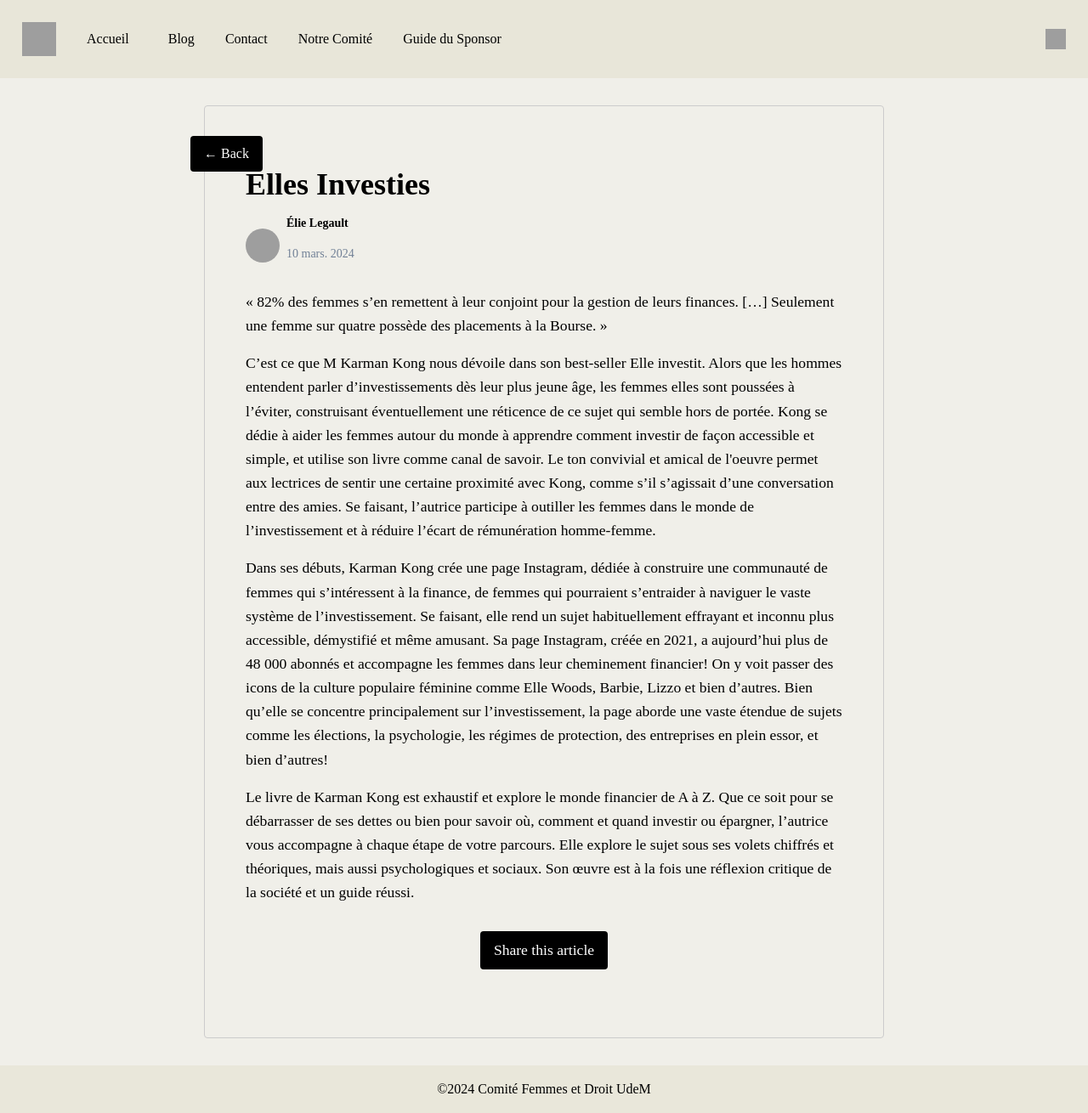
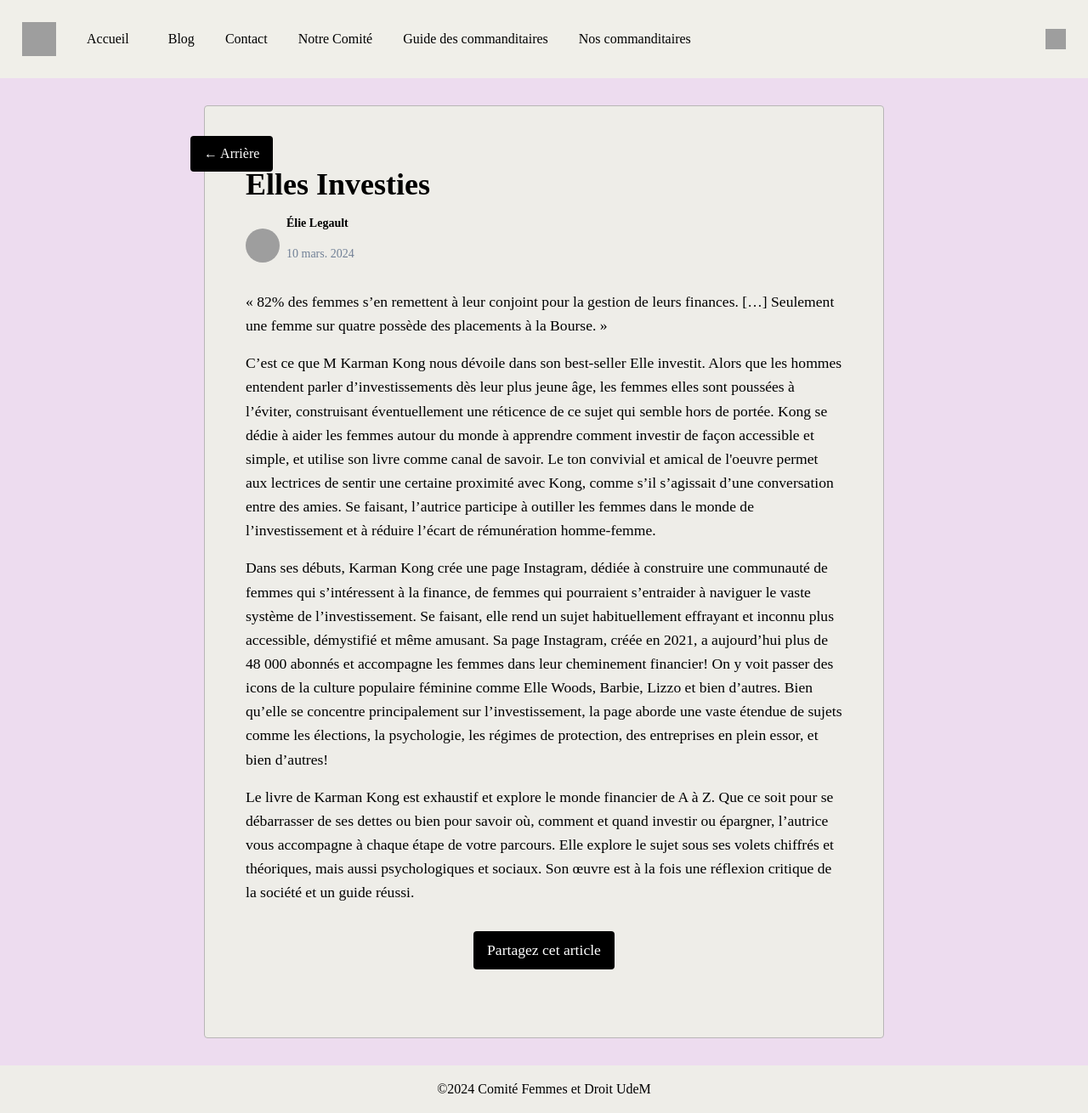
Before and after one commit to lucasadilla/UDEMDROIT, a Next.js app: page /article/1 in a window 1280 px wide. Shown: the whole page at 85% size. Built offline with nearby package versions, Linux system fonts and the light colour scheme; grey boxes are pictures that could not be loaded.

Commit message:
Color changes and added an extra page

```diff
--- a/components/navbar.js
+++ b/components/navbar.js
@@ -9,7 +9,7 @@ export default function Navbar() {
                     <img src="/images/logo femme et droit-Photoroom.png" alt="Logo" className="logo w-10 h-10 mr-4"/>
                 </a>
                 <ul className="flex space-x-4">
-                <li>
+                    <li>
                         <Link href="/">
                             <span className="nav-link text-black">Accueil</span>
                         </Link>
@@ -31,7 +31,12 @@ export default function Navbar() {
                     </li>
                     <li>
                         <Link href="/sponsor">
-                            <span className="nav-link text-black">Guide du Sponsor</span>
+                            <span className="nav-link text-black">Guide des commanditaires</span>
+                        </Link>
+                    </li>
+                    <li>
+                        <Link href="/commanditaires">
+                            <span className="nav-link text-black">Nos commanditaires</span>
                         </Link>
                     </li>
                 </ul>
--- a/pages/article/[id].js
+++ b/pages/article/[id].js
@@ -45,8 +45,8 @@ export default function Article() {
         <div>
             <Navbar />
             <main className="article-page article-box">
-                <button onClick={handleBack} className="back-button">← Back</button>
-                <h1 className="text-4xl font-bold mb-4">{article.title}</h1>
+                <button onClick={handleBack} className="back-button">← Arrière</button>
+                <h1 className="article-title font-bold mb-4">{article.title}</h1>
                 <div className="flex items-center mb-4">
                     <Image src={article.authorImage} alt={article.author} width={40} height={40} className="author-image" />
                     <div className="ml-2">
@@ -56,7 +56,7 @@ export default function Article() {
                 </div>
                 <div dangerouslySetInnerHTML={{ __html: article.content.replace(/\n/g, '<br />') }} />
                 {article.id === 2 && <ImageCarouselCard images={images} />}
-                <button onClick={handleShare} className="share-button">Share this article</button>
+                <button onClick={handleShare} className="share-button">Partagez cet article</button>
             </main>
             <Footer/>
         </div>
--- /dev/null
+++ b/pages/commanditaires.js
@@ -0,0 +1,13 @@
+// Commanditaires/contact.js
+import Navbar from '../components/Navbar';
+import Footer from '../components/Footer';
+
+export default function Contact() {
+    return (
+        <div>
+            <Navbar/>
+            <h1 className="page-title text-center mb-8">Nos Commanditaires</h1>
+            <Footer/>
+        </div>
+    );
+}
--- a/pages/index.js
+++ b/pages/index.js
@@ -20,10 +20,10 @@ export default function Home() {
             <Navbar />
             <main className="relative">
                 <div className="banner">
-                    <img src="/images/front.png" alt="Banner" className="w-full h-auto" />
+                        <img src="/images/front.JPG" alt="Banner" className="w-full h-auto" />
                     <div className="banner-text-box">
-                        <h1 className="text-4xl text-center text-white">LA RECHERCHE AU FÉMININ</h1>
-                        <h2 className="text-4xl text-center text-white mt-4">Promouvoir le féminisme intersectionnel par la recherche et la sensibilisation</h2>
+                        <h1 className="text-4xl text-center text-white">FEMME & DROIT</h1>
+                        <h2 className="text-4xl text-center text-white mt-4"> Promotion du féminisme intersectionnel auprès de la communauté étudiante de l'Université de Montréal</h2>
                     </div>
                 </div>
                 <section className="recent-articles">
--- a/pages/notre-comite.js
+++ b/pages/notre-comite.js
@@ -2,13 +2,15 @@ import Navbar from '../components/Navbar';
 import Footer from '../components/Footer';
 
 const members = [
-    { name: "Élie Legault", title: "VP Chercheuse", image: "/images/bbg.jpeg" },
-    { name: "Kiana Salesian-Zanjani", title: "VP Communications", image: "/images/bbg.jpeg" },
-    { name: "Florence Richard", title: "Trésorière", image: "/images/bbg.jpeg" },
-    { name: "Marie-Laurence Desmarais", title: "VP Affaires Externes", image: "/images/bbg.jpeg" },
-    { name: "Camila Quiroga Sanchez", title: "Secrétaire générale", image: "/images/bbg.jpeg" },
-    { name: "Leelou Rouxel", title: "VP Évènements", image: "/images/bbg.jpeg" },
-    { name: "Victoria Hum", title: "Présidente", image: "/images/bbg.jpeg" }
+
+    { name: "Élie Legault", title: "VP Communications", image: "/images/bbg.jpeg" },
+    { name: "Kiana Salesian-Zanjani", title: "Présidente", image: "/images/Kiana.JPG" },
+    { name: "Marie-Laurence Desmarais", title: "VP Affaires Externes", image: "/images/marie laurence.JPG" },
+    { name: "Negin Samadi", title: "Trésorière", image: "/images/Negin.jpeg" },
+    { name: "Maweya Mbingala", title: "Secrétaire générale", image: "/images/Maweya.jpeg" },
+    { name: "Tatiana Stephan", title: "VP Évènements", image: "/images/Tatiana.jpeg" },
+    {},
+    { name: "Poste Ouvert", title: "VP Chercheuse", image: "" }
 ];
 
 export default function NotreComite() {
@@ -16,7 +18,7 @@ export default function NotreComite() {
         <div>
             <Navbar />
             <main className="p-8">
-                <h1 className="text-4xl text-center mb-8">NOTRE COMITÉ</h1>
+                <h1 className="page-title text-center mb-8">NOTRE COMITÉ</h1>
                 <div className="grid grid-cols-1 sm:grid-cols-2 lg:grid-cols-3 gap-8">
                     {members.map((member, index) => (
                         <div key={index} className="flex flex-col items-center text-center">
--- a/pages/sponsor.js
+++ b/pages/sponsor.js
@@ -47,7 +47,7 @@ export default function SponsorsPage() {
         <div>
             <Navbar />
             <main className="p-8">
-                <h1 className="text-4xl text-center mb-8">Guide du Sponsor</h1>
+                <h1 className="page-title text-center mb-8">Guide des commanditaires</h1>
                 <div className="sponsor-box">
                     <div className="sponsors-grid">
                         {sponsors.map(sponsor => (
--- a/styles/global.css
+++ b/styles/global.css
@@ -105,7 +105,7 @@ body {
     padding: 0;
     display: flex;
     flex-direction: column;
-    background-color: #f0efe9;
+    background-color: #eddcef;
     min-height: 100vh;
 }
 
@@ -156,9 +156,23 @@ nav a {
 }
 
 .text-4xl {
+    color: #eeede8;
     font-size: 2.25rem;
     line-height: 2.5rem;
 }
+
+.page-title {
+    color: #9858a3;
+    font-size: 2.25rem;
+    line-height: 2.5rem;
+}
+
+.article-title {
+    color: #000000;
+    font-size: 2.25rem;
+    line-height: 2.5rem;
+}
+
 
 .text-xl {
     font-size: 1.25rem;
@@ -193,9 +207,9 @@ nav a {
     margin-bottom: 2rem;
 }
 
-/* styles/globals.css */
+/* navbar backround colour */
 .bg-white {
-    background-color: #e8e6d9;
+    background-color: #f0efe9;
 }
 
 .text-black {
@@ -253,7 +267,7 @@ nav a {
     width: 300px;
     margin: 1rem;
     padding: 1rem;
-    background-color: #ffffff;
+    background-color: rgb(238, 237, 232);
     border: 1px solid #ddd;
     border-radius: 0.25rem;
     box-shadow: 0 2px 4px rgba(0, 0, 0, 0.1);
@@ -395,7 +409,7 @@ button[type="submit"]:hover {
 }
 .footer {
     margin-top: auto;
-    background-color: #e9e7da;
+    background-color: #eeede8;
     color: #000000;
     padding: 1rem;
     text-align: center;
@@ -491,11 +505,12 @@ button[type="submit"]:hover {
 }
 
 .article-box {
-    border: 1px solid #ccc;
+    border: 1px solid #b8b6b6;
     padding: 3rem;
     border-radius: 0.25rem;
     margin-top: 2rem;
     margin-bottom: 2rem;
+    background-color: #eeede8;
 }
 
 .share-button {
```
